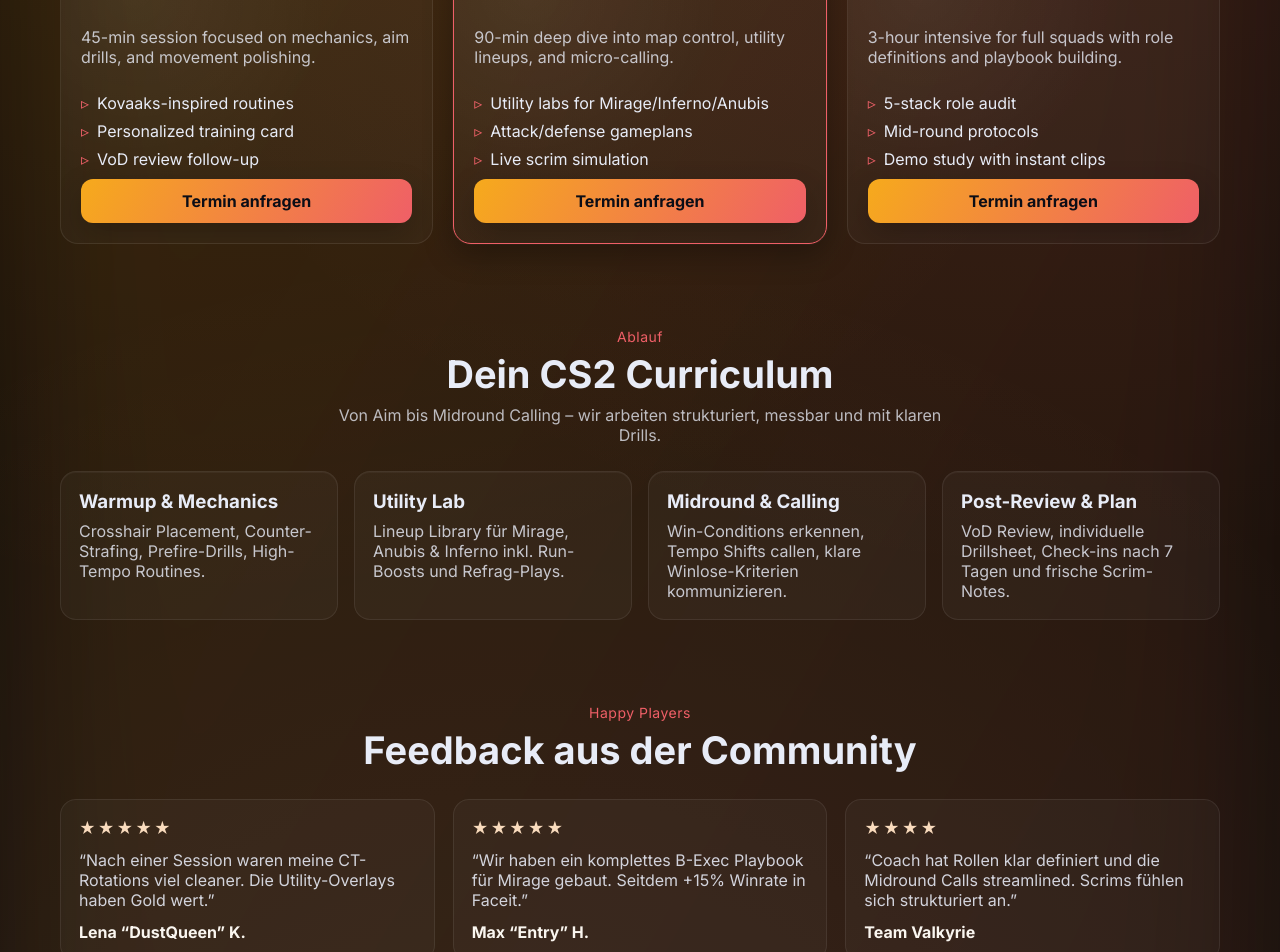
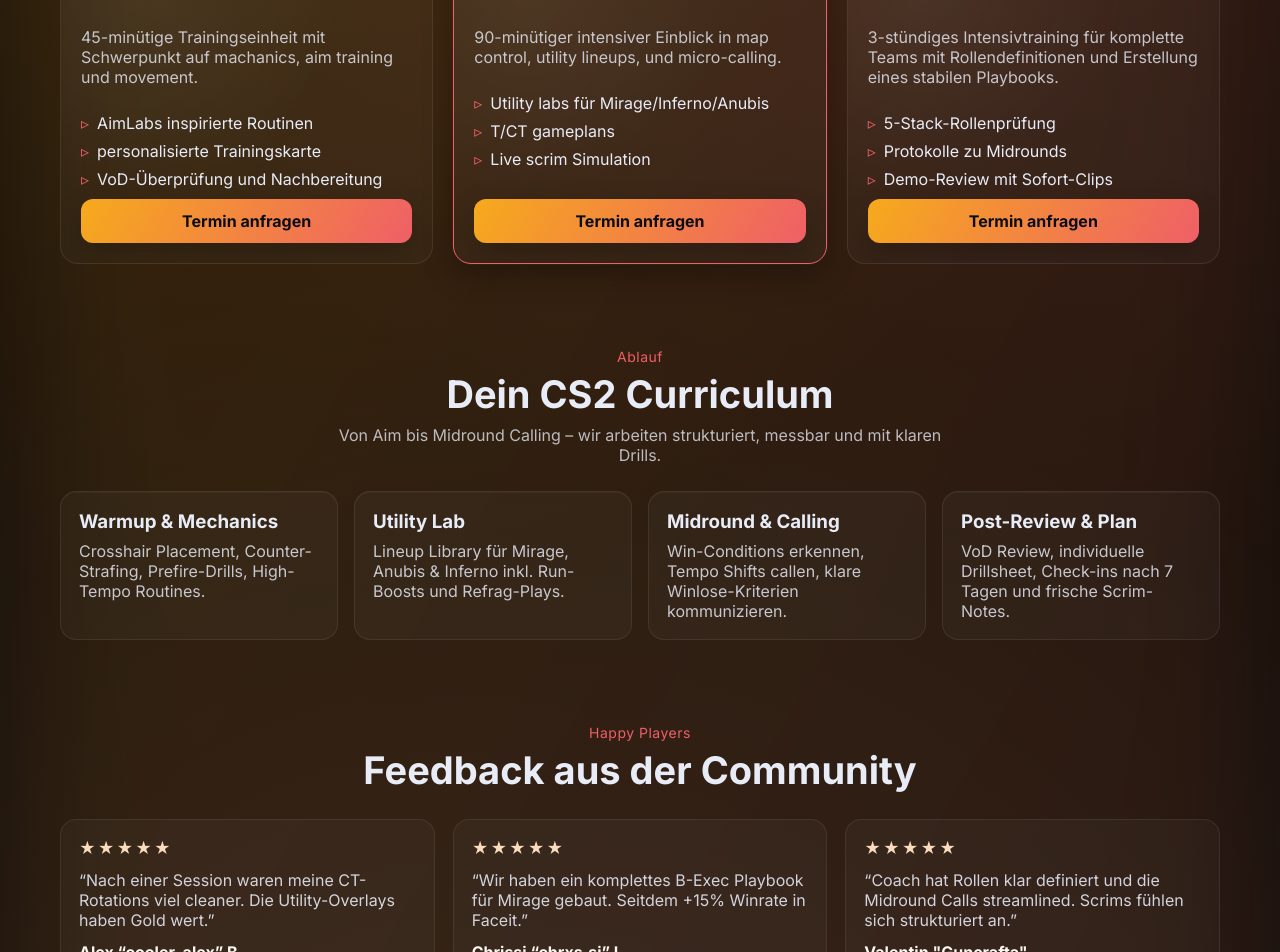
Before and after one commit to lagopodus/cs2-coaching, a React (Create React App) app: page / in a window 1280 px wide. Shown: the part 1040-1992 px from the top of the page. Built offline with nearby package versions, Linux system fonts and the light colour scheme.

Commit message:
German everywhere

```diff
--- a/src/App.js
+++ b/src/App.js
@@ -4,21 +4,21 @@ const plans = [
   {
     name: 'Aim Warmup',
     price: '€39',
-    description: '45-min session focused on mechanics, aim drills, and movement polishing.',
-    features: ['Kovaaks-inspired routines', 'Personalized training card', 'VoD review follow-up'],
+    description: '45-minütige Trainingseinheit mit Schwerpunkt auf machanics, aim training und movement.',
+    features: ['AimLabs inspirierte Routinen', 'personalisierte Trainingskarte', 'VoD-Überprüfung und Nachbereitung'],
   },
   {
     name: 'Strat Architect',
     price: '€69',
-    description: '90-min deep dive into map control, utility lineups, and micro-calling.',
-    features: ['Utility labs for Mirage/Inferno/Anubis', 'Attack/defense gameplans', 'Live scrim simulation'],
+    description: '90-minütiger intensiver Einblick in map control, utility lineups, und micro-calling.',
+    features: ['Utility labs für Mirage/Inferno/Anubis', 'T/CT gameplans', 'Live scrim Simulation'],
     highlight: true,
   },
   {
     name: 'Team Bootcamp',
     price: '€129',
-    description: '3-hour intensive for full squads with role definitions and playbook building.',
-    features: ['5-stack role audit', 'Mid-round protocols', 'Demo study with instant clips'],
+    description: '3-stündiges Intensivtraining für komplette Teams mit Rollendefinitionen und Erstellung eines stabilen Playbooks.',
+    features: ['5-Stack-Rollenprüfung', 'Protokolle zu Midrounds', 'Demo-Review mit Sofort-Clips'],
   },
 ];
 
@@ -31,19 +31,19 @@ const perks = [
 
 const reviews = [
   {
-    name: 'Lena “DustQueen” K.',
+    name: 'Alex “cooler_alex” B.',
     text: 'Nach einer Session waren meine CT-Rotations viel cleaner. Die Utility-Overlays haben Gold wert.',
     rating: 5,
   },
   {
-    name: 'Max “Entry” H.',
+    name: 'Chrissi “chrxs.si” L.',
     text: 'Wir haben ein komplettes B-Exec Playbook für Mirage gebaut. Seitdem +15% Winrate in Faceit.',
     rating: 5,
   },
   {
-    name: 'Team Valkyrie',
+    name: 'Valentin "Guncrafta"',
     text: 'Coach hat Rollen klar definiert und die Midround Calls streamlined. Scrims fühlen sich strukturiert an.',
-    rating: 4,
+    rating: 5,
   },
 ];
 
```
